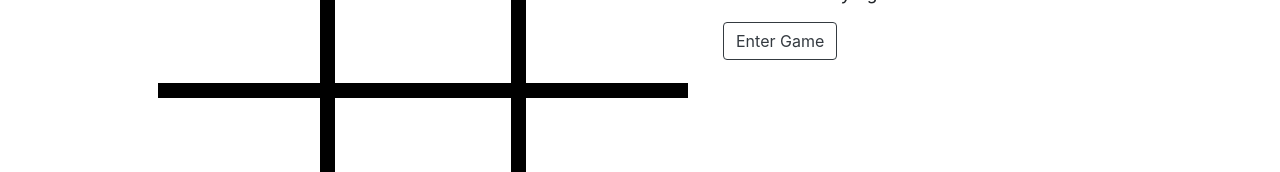
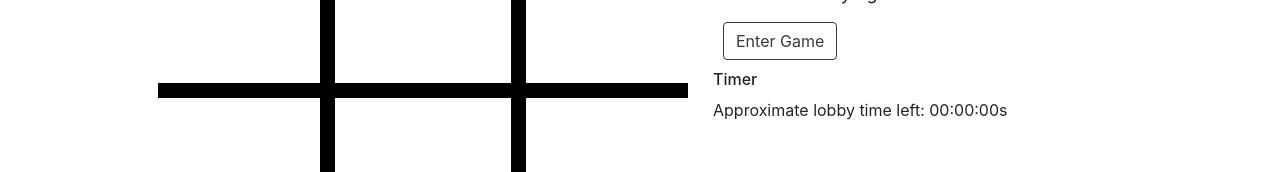
Before and after one commit to VictorShan/tic-tac-toe, a Next.js app: page /game/ai in a window 1280 px wide. Shown: the part 361-533 px from the top of the page. Built offline with nearby package versions, Linux system fonts and the light colour scheme; no server answers; the database is empty.

Commit message:
initial overcomplicated timer

```diff
--- a/components/game/Game.tsx
+++ b/components/game/Game.tsx
@@ -1,6 +1,6 @@
 import { useEffect, useState } from "react"
 import GameBoard from './GameBoard'
-import GameInfo, { GameInfoType, DEFAULT_INFO_TYPE } from './GameInfo/GameInfo'
+import GameInfo, { GameInfoType, DEFAULT_INFO } from './GameInfo/GameInfo'
 import { useAuth } from "../../utils/Firebase"
 import styles from '../../styles/Game.module.sass'
 import AlertContainer from "../Alerts/AlertContainer"
@@ -9,7 +9,7 @@ import { AlertPropsType } from '../Alerts/AlertTimed'
 export default function Game({ lobbyId }: propsType) {
   const auth = useAuth()
   const doc = auth.getGameDb(lobbyId)
-  const [info, setInfo] = useState<GameInfoType>({ ...DEFAULT_INFO_TYPE, lobbyId })
+  const [info, setInfo] = useState<GameInfoType>({ ...DEFAULT_INFO, lobbyId })
   const [gameBoard, setGameBoard] = useState([['','',''],['','',''],['','','']])
   const [uidIsX, setUidIsX] = useState('')
   const [alertData, setAlertData] = useState([])
@@ -44,9 +44,8 @@ const processDoc = (doc: firebase.firestore.DocumentSnapshot,
                     setGameBoard: (gameBoard: string[][]) => void,
                     uidIsX: string,
                     setUidIsX: (uid: string) => void) => {
-
   if (!doc.exists) {
-    setInfo({ ...DEFAULT_INFO_TYPE, lobbyId })
+    setInfo({ ...DEFAULT_INFO, lobbyId })
     setGameBoard([['','',''],['','',''],['','','']])
     return
   }
@@ -80,13 +79,16 @@ const formatBoard = (data: firebase.firestore.DocumentData, uidIsX): string[][]
 }
 
 const updateInfo = (data: firebase.firestore.DocumentData, lobbyId: string, setInfo: (info: GameInfoType) => void) => {
-  const player1 = data.players[0] ? { ...data.players[0], score: data.score[data.players[0].uid]} : DEFAULT_INFO_TYPE.player1
-  const player2 = data.players[1] ? { ...data.players[1], score: data.score[data.players[1].uid]} : DEFAULT_INFO_TYPE.player2
+  const player1 = data.players[0] ? { ...data.players[0], score: data.score[data.players[0].uid]} : DEFAULT_INFO.player1
+  const player2 = data.players[1] ? { ...data.players[1], score: data.score[data.players[1].uid]} : DEFAULT_INFO.player2
+  console.log("Firebase timestamp:", data.lastMoveTime);
+
   const newData = {
     lobbyId,
     player1,
     player2,
-    turn: data.turn || DEFAULT_INFO_TYPE.turn,
+    turn: data.turn || DEFAULT_INFO.turn,
+    lastMoveDate: data.lastMoveTime.toDate(),
     gameStatus: data.gameStatus
   }
   setInfo(newData)
--- a/components/game/GameInfo/GameInfo.tsx
+++ b/components/game/GameInfo/GameInfo.tsx
@@ -1,24 +1,27 @@
 import styles from '../../../styles/GameInfo.module.sass'
 import { useAuth } from '../../../utils/Firebase'
 import Button from 'react-bootstrap/Button'
-import { useState } from 'react'
+import { useEffect, useState } from 'react'
 import ModalWarning from '../../ModalWarning'
 import { useRouter } from 'next/router'
 import { useAlert } from '../../../utils/Alert'
 import Scores from './Scores'
 import GameStatus from './GameStatus'
 import { AlertPropsType } from '../../Alerts/AlertTimed'
+import LobbyInactiveCountdown from './LobbyInactiveCountDown'
 
 export type GameInfoType = {
   lobbyId: string
   player1?: userInfo,
   player2?: userInfo,
+  lastMoveDate: Date,
   turn: string,
   gameStatus?: string
 }
 
-export const DEFAULT_INFO_TYPE: GameInfoType = {
+export const DEFAULT_INFO: GameInfoType = {
   lobbyId: "Unknown",
+  lastMoveDate: new Date(0),
   turn: 'Unknown'
 }
 
@@ -56,6 +59,7 @@ export default function GameInfo({ gameInfo }: propsType) {
       <GameStatus gameInfo={gameInfo} user={auth.user} />
       {showResetButton(gameInfo, auth.user, gameInfo.lobbyId)}
       {showJoinGame(auth.user, gameInfo, setShowWarning, addAlert)}
+      <LobbyInactiveCountdown lastMoveDate={gameInfo.lastMoveDate} callBack={() => { setShowWarning(old => old) }}/>
       <ModalWarning
         title={"Warning: Starting a game anonymously"}
         show={showWarning}
@@ -115,7 +119,9 @@ const clearBoard = async (uid: string, lobbyId: string) => {
 const showJoinGame = (user: firebase.User, gameInfo: GameInfoType,
                       setWarning: (show: boolean) => void,
                       addAlert: (data: AlertPropsType) => void) => {
-  if (!gameInfo.player1 || !gameInfo.player2
+  const withinTime = Date.now() - gameInfo.lastMoveDate.getTime()
+                        < parseInt(process.env.NEXT_PUBLIC_MAX_LOBBY_INACTIVITY_HOURS) * 60 * 60 * 1000
+  if (!withinTime || !gameInfo.player1 || !gameInfo.player2
         && (!user
         || (user?.uid !== gameInfo.player1?.uid
         && user?.uid !== gameInfo.player2?.uid))) {
--- /dev/null
+++ b/components/game/GameInfo/LobbyInactiveCountDown.tsx
@@ -0,0 +1,77 @@
+import { useEffect, useState } from "react"
+
+
+type propsType = {
+  lastMoveDate: Date,
+  callBack?: () => void
+}
+
+const UPDATE_TIMER_SPEED = 200 // ms
+const MAX_INACTIVE_SECONDS = parseInt(process.env.NEXT_PUBLIC_MAX_LOBBY_INACTIVITY_HOURS) * 60 * 60
+
+export default function LobbyInactiveCountdown({ lastMoveDate, callBack }: propsType) {
+  const [seconds, setSeconds] = useState(0)
+  const countdown = (intervalId) => {
+    setSeconds(old => {
+      if (old > 0) {
+        return old - 1
+      } else {
+        clearInterval(intervalId)
+        callBack()
+        return 0
+      }
+    })
+  }
+
+  useEffect(() => {
+    let timer
+    if (lastMoveDate.getTime() === 0) {
+      console.log("No timer needed");
+      setSeconds(0)
+    } else if (Date.now() - lastMoveDate.getTime() > 0) {
+      timer = setInterval(() => {
+        setSeconds(old => {
+          const secLeft = Math.floor(
+            MAX_INACTIVE_SECONDS
+            - (Date.now() - lastMoveDate.getTime()) / 1000
+          )
+          if (old == secLeft) {
+            clearInterval(timer)
+            const normalCountDown = setInterval(() => countdown(normalCountDown), 1000)
+            return secLeft
+          } else if (Math.abs(secLeft) > MAX_INACTIVE_SECONDS) {
+            return 0
+          } else if (old > secLeft) {
+            return old - Math.max(1, Math.floor(Math.abs(old - secLeft) * .1))
+          } else {
+            return old + Math.max(1, Math.floor(Math.abs(old - secLeft) * .1))
+          }
+        })
+      }, UPDATE_TIMER_SPEED)
+    }
+    return () => { clearInterval(timer) }
+  }, [lastMoveDate])
+
+  return (
+    <div>
+      <h6>Timer</h6>
+      <p>Approximate lobby time left: {translateSeconds(seconds)}</p>
+    </div>
+  )
+}
+
+function translateSeconds(seconds: number): string {
+  const hours = Math.floor(seconds / 60 / 60)
+  const minutes = Math.floor(seconds / 60 - hours * 60)
+  seconds = seconds - hours * 60 * 60 - minutes * 60
+  return `${addZero(hours)}:${addZero(minutes)}:${addZero(seconds)}s`
+}
+
+// Adds a zero in front if number less than 10
+function addZero(num: number): string {
+  if (num < 10) {
+    return `0${num}`
+  } else {
+    return `${num}`
+  }
+}
```
